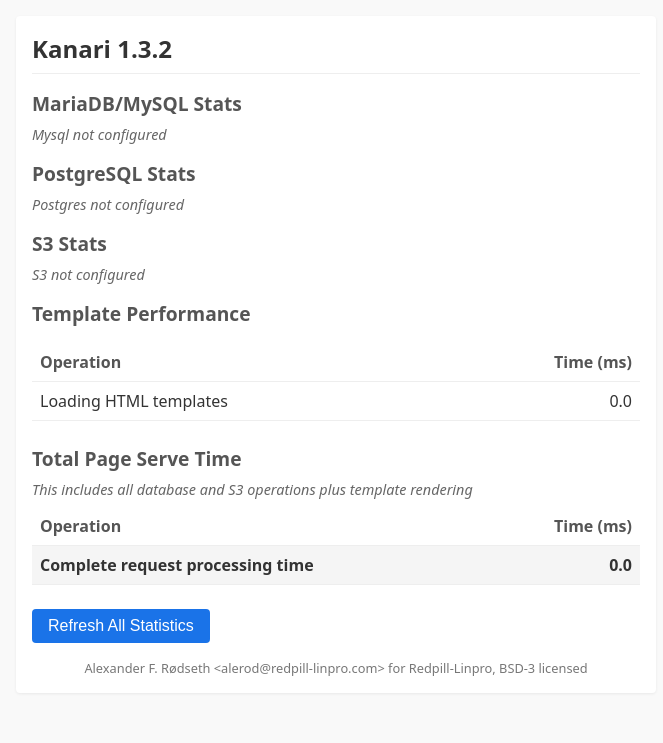
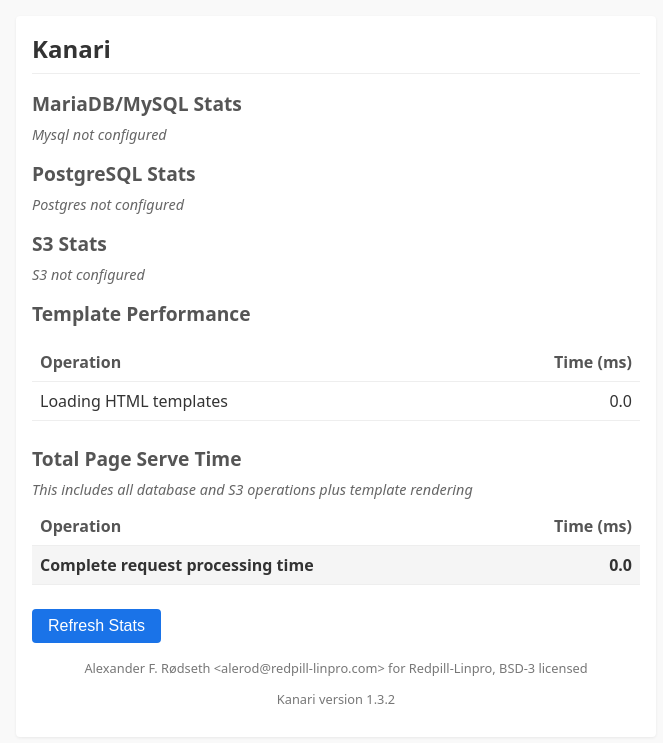
Before and after one commit to Redpill-Linpro/kanari, a Flask app: page / in a window 1280 px wide. Shown: the top 743 px of the page, without its empty margins (304-967 px from the left). Run offline with Flask 3, Linux system fonts and the light colour scheme; some libraries are stand-ins or nearby versions.

Commit message:
Improve the look and feel of the index page

```diff
--- a/templates/index.html
+++ b/templates/index.html
@@ -9,7 +9,7 @@
 </head>
 <body>
     <main>
-        <h1>Kanari {{ version }}</h1>
+        <h1>Kanari</h1>
 
         {% if metrics.error %}
         <section class="result invalid">
@@ -191,12 +191,15 @@
             </tbody>
         </table>
 
-        <button id="reconnect-btn" class="button">Refresh All Statistics</button>
+        <button id="reconnect-btn" class="button">Refresh Stats</button>
 
         <div id="loading" class="loading hidden">Running tests...</div>
         <div id="error-message" class="result invalid hidden"></div>
 
-        <footer>Alexander F. Rødseth &lt;alerod@redpill-linpro.com&gt; for Redpill-Linpro, BSD-3 licensed</footer>
+        <footer>
+          <p>Alexander F. Rødseth &lt;alerod@redpill-linpro.com&gt; for Redpill-Linpro, BSD-3 licensed</p>
+          <p>Kanari version {{ version }}</p>
+        </footer>
     </main>
 
     <script>
```
